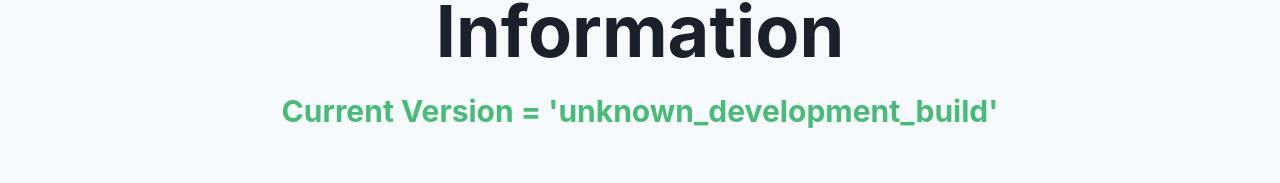
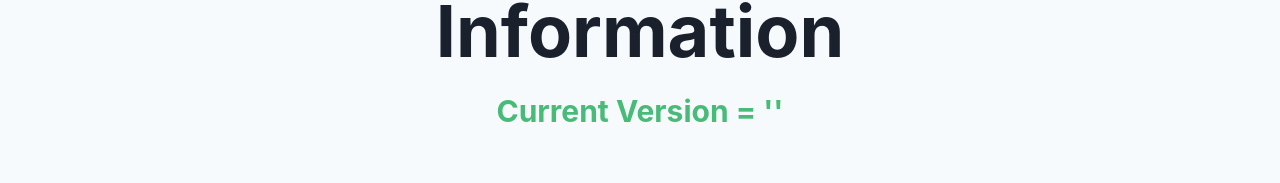
Before and after one commit to ZyrnDev/ZyrnDev.github.io, a Next.js app: page /info in a window 1280 px wide. Shown: the part 342-525 px from the top of the page. Built offline with nearby package versions, Linux system fonts and the light colour scheme.

Commit message:
Force version to build time

```diff
--- a/pages/info.tsx
+++ b/pages/info.tsx
@@ -4,6 +4,7 @@ import { MetaOptions } from '@components/meta';
 import { Box, Center, Heading } from '@chakra-ui/react';
 import TagLine from '@/components/tagline';
 import { Link } from '@components/core';
+import { NextPage, GetStaticProps } from 'next';
 import env from '@/lib/env';
 
 const meta: MetaOptions = {
@@ -11,15 +12,22 @@ const meta: MetaOptions = {
   description: "zyrn.dev's information / stats page.",
 };
 
-export default function Info() {
+export const getStaticProps: GetStaticProps = async () => {
+  return {
+    version: env.version,
+  };
+}
+
+const Info: NextPage<{ version: string }> = ({ version }) => {
   return (
     <Layout meta={meta}>
       <Heading as="h1" size="4xl" m="0.83rem 0">
         Information
       </Heading>
       <TagLine as="h2" size="lg">
-        Current Version = &apos;{env.version}&apos;
+        Current Version = &apos;{version}&apos;
       </TagLine>
     </Layout>
   )
 }
+export default Info;
```
